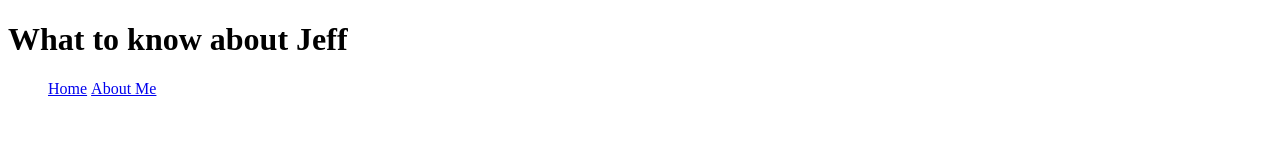
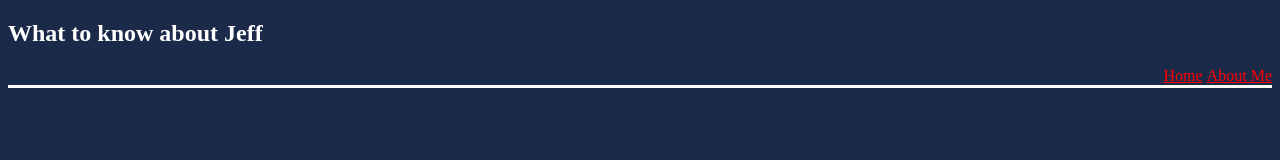
Before and after one commit to JMeza88/My-Portfolio, a plain HTML site: page aboutme.html in a window 1280 px wide. Drawn offline with Linux system fonts and the light colour scheme.

Commit message:
Updated CSS

```diff
--- a/aboutme.html
+++ b/aboutme.html
@@ -7,13 +7,20 @@
 
 </head>
 <body>
-	<h1>What to know about Jeff</h1>
+	<header>
+		<nav>
+			<h1>What to know about Jeff</h1>
+			<ul>
+				<li><a href="index.html">Home</a> </li>
+				<li> <a href="aboutme.html">About Me</a></li>
+			</ul>
+		</nav>
+	</header>
 
-	<ul>
-		<li><a href="index.html">Home</a> </li>
-		<li> <a href="aboutme.html">About Me</a></li>
-	</ul>
+	<p>
 
+
+	</p>
 
 
 </body>
--- a/styles/style.css
+++ b/styles/style.css
@@ -1,11 +1,29 @@
+body{
+background-color: rgba(28, 42, 73, 1);
+color: white;
 
+}
+
+header{
+	border-bottom: 3px solid;
+}
 
 ul{
 	margin:0;
+	text-align: right;
 
 }
 
 li {
 display: inline-block;
 
+
 }
+
+a:hover {
+color: white;
+}
+
+a:link, a:visited {
+color: red;
+}
```
Also changed, not shown: index.html (+5 -1 lines), images/Screen Shot 2018-01-26 at 4.45.01 PM.png (added), 1 other file.
